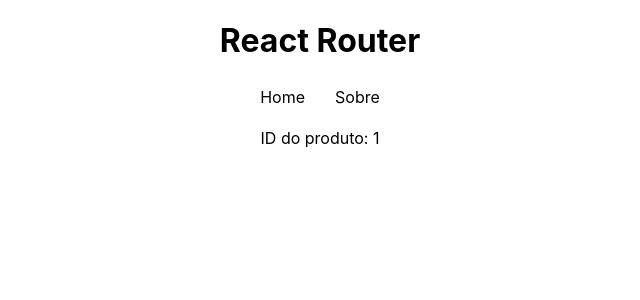
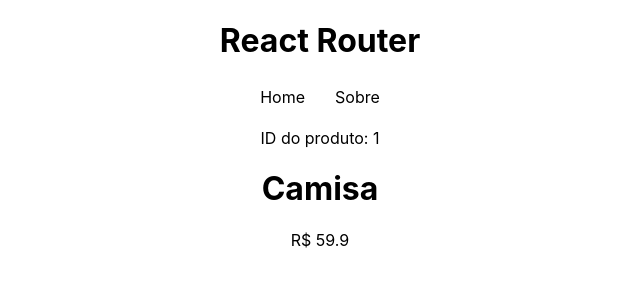
Before and after one commit to marcosfreiberger/reactrouter, a React (Create React App) app: page /products/1 in a window 1280 px wide. Shown: the top 300 px of the page, without its empty margins (320-960 px from the left). Built offline with nearby package versions, Linux system fonts and the light colour scheme; data requests are answered from the project's data file.

Commit message:
Carregamento dinâmico de dados

```diff
--- a/src/pages/Product.js
+++ b/src/pages/Product.js
@@ -1,12 +1,27 @@
 import React from 'react'
 import { useParams } from 'react-router-dom'
+import { useFetch } from '../hooks/useFetch';
 
 const Product = () => {
     const { id } = useParams();
 
+    const url = 'http://localhost:3000/products/' + id;
+
+    const { data: product, loading, error } = useFetch(url);
+
+    console.log(product);
+
     return (
         <>
             <p>ID do produto: {id}</p>
+            {error && <p>Ocorreu um erro!</p>}
+            {loading && <p>Carregando...</p>}
+            {product && (
+                <div>
+                    <h1>{product.name}</h1>
+                    <p>R$ {product.price}</p>
+                </div>
+            )}
         </>
     )
 }
```
